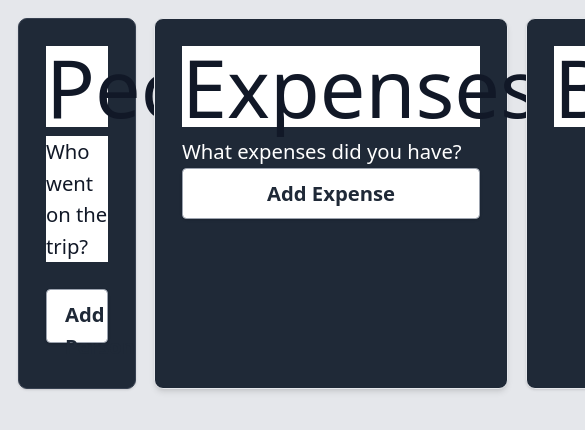
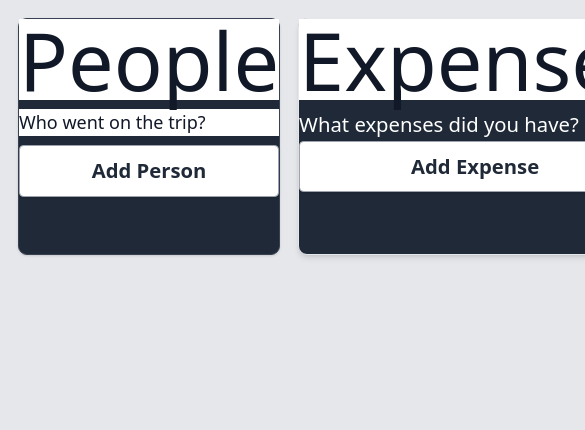
Before and after one commit to dylan-marx/trip-divisor, a React (Vite) app: page / in a window 390 px wide. Shown: the top 430 px of the page, 585 px wide, since content can reach past the window. Built offline with nearby package versions, Linux system fonts and the light colour scheme.

Commit message:
Attempted to fix styling for small screen

```diff
--- a/src/Components/Styling/AccountCreation.css
+++ b/src/Components/Styling/AccountCreation.css
@@ -1,38 +1,36 @@
 .account-creation-container {
-    @apply w-2/6 p-6  border rounded-lg shadow bg-gray-800 border-gray-700;
+    @apply w-full mx-auto sm:w-2/6 sm:p-6  border rounded-lg shadow bg-gray-800 border-gray-700;
 }
 
 .account-creation-container button {
-    @apply w-20;
+    @apply w-full py-2 px-4 sm:w-20;
 }
 
 .account-creation-container label {
-    @apply text-lg;
+    @apply text-base font-medium mb-2 block sm:text-lg;
 }
 
 .add-person-container {
-    width: 100%;
-    height: 100%;
-    @apply pt-2 pb-2 flex gap-10 justify-center items-center h-20 bg-gray-800;
+    @apply w-full flex flex-col md:flex-row sm:gap-10 sm:items-center sm:justify-center mb-2 bg-gray-800;
+    min-height: 100px;
+    transition: height 0.3s ease;
 }
 
 .add-cancel-account-buttons {
-    height: 75%;
-    @apply flex gap-2 flex-row bg-gray-800;
+    @apply w-full flex flex-col gap-2 bg-gray-800 sm:w-28 sm:flex-row sm:space-y-0 sm:space-x-2;
 }
 
 .add-cancel-account-buttons button {
-    @apply w-28 p-4 flex items-center justify-center;
+    @apply w-full sm:w-28 flex items-center justify-center;
 }
 
 #add-person-button {
-    width: 100%;
-    height: 75%;
+    @apply w-full sm:h-16;
 }
 
 .account-creation-container input {
     height: 75%;
-    @apply inline w-fit p-2 ps-5 border  rounded-lg  focus:ring-blue-500 focus:border-blue-500 border-gray-600 placeholder-gray-400 text-gray-800 text-lg;
+    @apply inline w-full sm:w-fit p-2 ps-5 border  rounded-lg  focus:ring-blue-500 focus:border-blue-500 border-gray-600 placeholder-gray-400 text-gray-800 text-lg;
 }
 
 .account-bubble {
@@ -40,26 +38,24 @@
 }
 
 .account-bubble label{
-    @apply max-w-[75%] pl-14 text-lg mb-0;
+    @apply w-full sm:max-w-[75%] sm:pl-14 text-lg mb-0 truncate;
 }
 
 .account-bubble-content {
-    width: 100%;
-    @apply flex flex-row justify-between items-center h-24 mb-4 shadow bg-gray-800 border rounded;
+    @apply flex md:w-auto sm:flex-row  justify-between items-center sm:h-24 mb-4 shadow bg-gray-800 border rounded;
 }
 
 .account-bubble-buttons {
-    @apply flex flex-row justify-between items-end;
-    height: 100%;
+    @apply flex h-full flex-row justify-between items-end;
 }
 
 .account-bubble button {
-    height: 100%;
-    @apply flex flex-row gap-4 justify-center items-center bg-white rounded-none;
+    @apply flex h-full flex-row gap-4 justify-center items-center bg-white rounded-none;
+    @apply w-full md:w-20;
 }
 
 .account-bubble input {
-    @apply ml-8;
+    @apply ml-2 sm:ml-8;
 }
 
 .error {
@@ -67,5 +63,5 @@
 }
 
 #done-button {
-    @apply w-40;
+    @apply w-full sm:w-40;
 }
--- a/src/Components/Styling/ExpenseCreation.css
+++ b/src/Components/Styling/ExpenseCreation.css
@@ -1,10 +1,10 @@
 
 .expense-creation-container {
-    @apply w-full sm:w-2/4 p-6 h-auto  border border-gray-200 rounded-lg shadow-md bg-gray-800 ;
+    @apply w-full sm:w-2/4 sm:p-6 h-auto  border border-gray-200 rounded-lg shadow-md bg-gray-800 ;
 }
 
 .expense-creation-controls {
-    @apply flex justify-center items-center gap-3 text-6xl md:text-8xl;
+    @apply flex justify-center items-center gap-3 sm:text-6xl md:text-8xl;
 }
 
 .expense-creation-controls input {
@@ -21,7 +21,7 @@
 }
 
 .expense {
-    @apply flex gap-2 justify-between mb-2 bg-gray-800 items-stretch;
+    @apply flex flex-col sm:flex-row gap-2 justify-between mb-2 bg-gray-800 items-stretch;
 }
 
 .expense-content {
@@ -38,7 +38,7 @@
 }
 
 .expenses-input {
-    @apply flex flex-row gap-5 flex-wrap;
+    @apply flex flex-col sm:flex-row gap-5 flex-wrap;
 }
 
 .expense-description {
--- a/src/Components/Styling/TransactionsDisplay.css
+++ b/src/Components/Styling/TransactionsDisplay.css
@@ -1,5 +1,5 @@
 .transaction-container {
-    @apply w-1/4 p-6 bg-gray-800 border border-gray-200 rounded-lg shadow dark:bg-gray-800 dark:border-gray-700;
+    @apply w-full sm:w-1/4 sm:p-6 bg-gray-800 border border-gray-200 rounded-lg shadow dark:bg-gray-800 dark:border-gray-700;
 }
 
 .transaction-container li {
```
